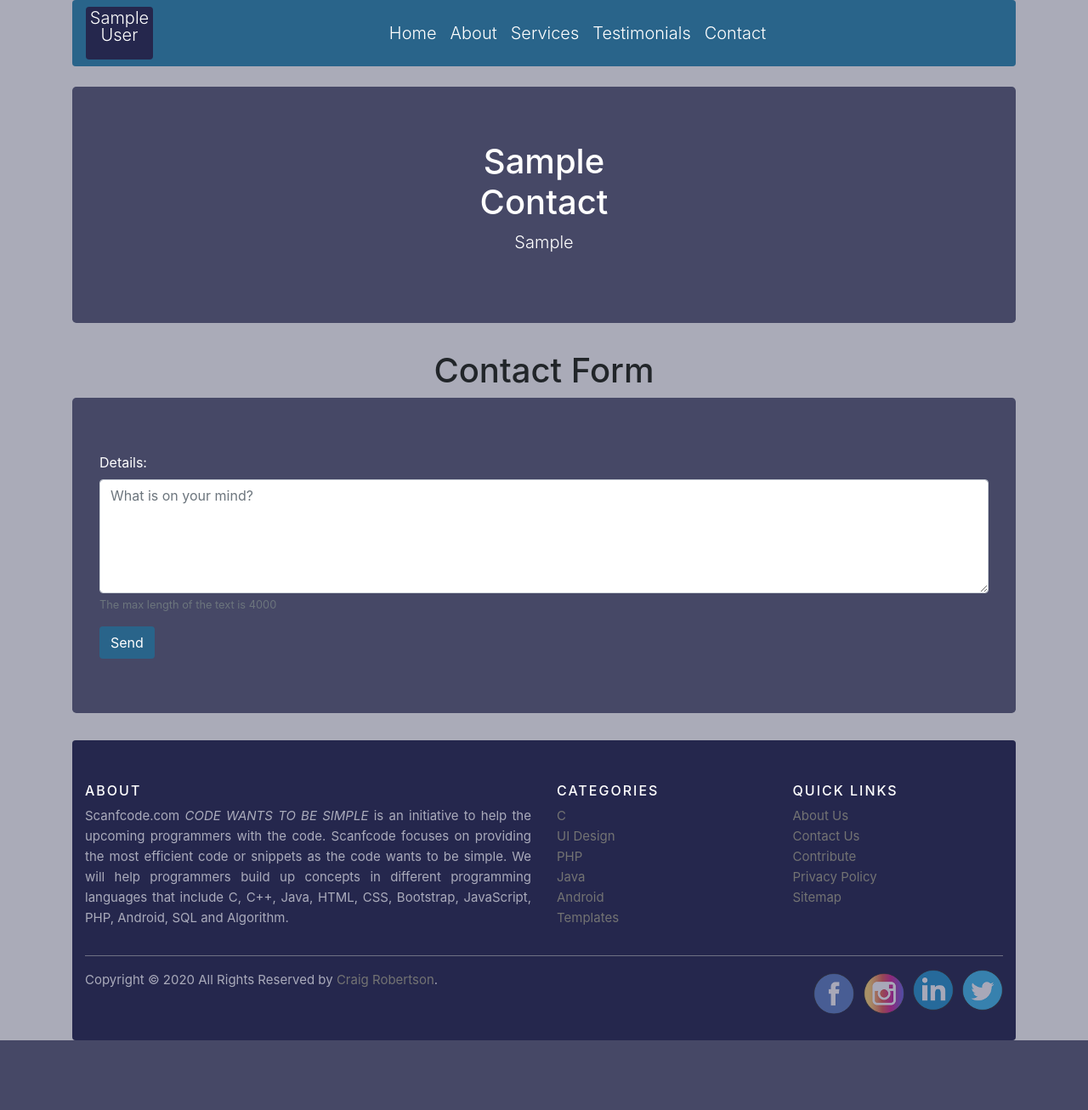
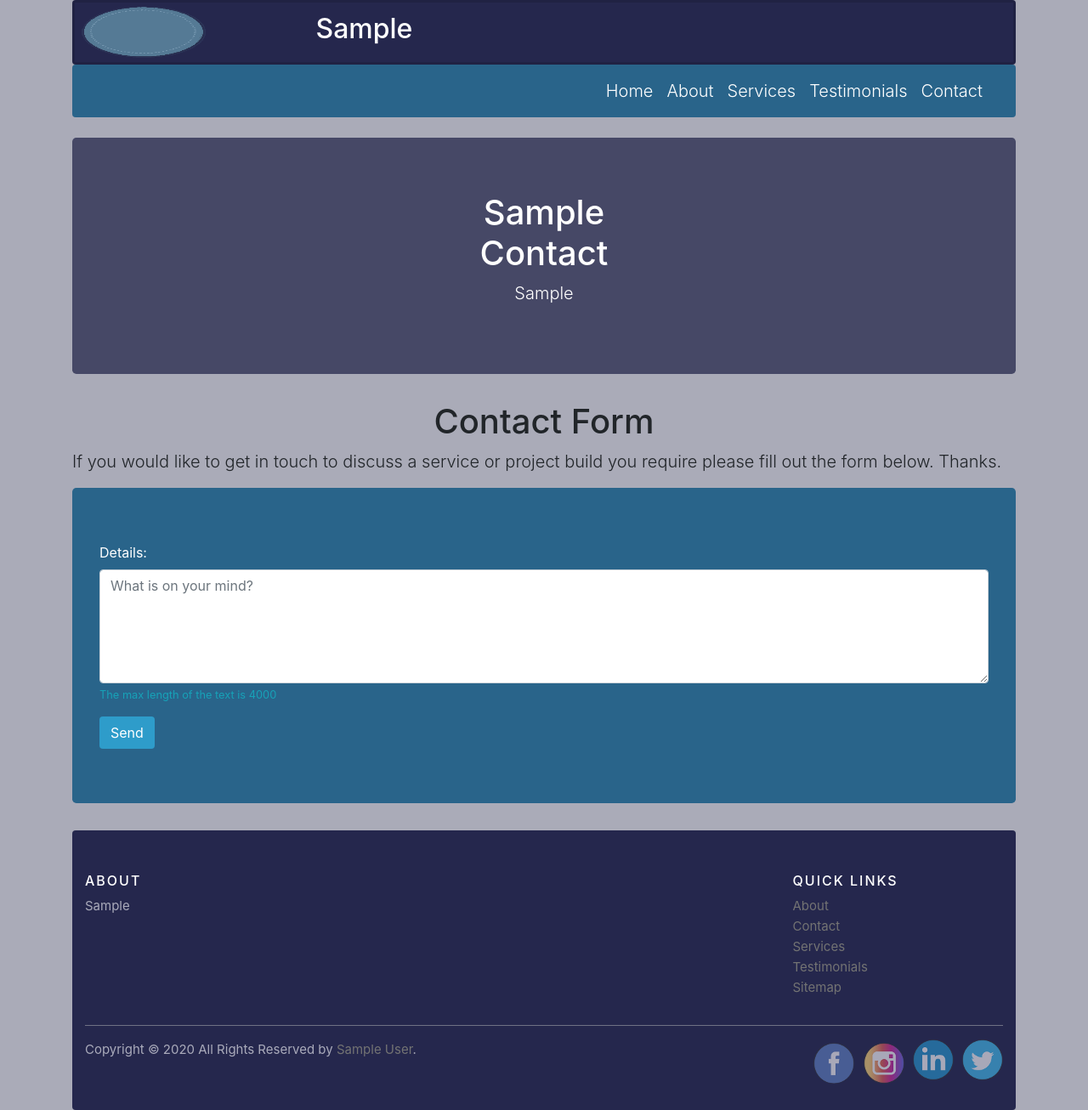
Before and after one commit to Giarcr0b/Website, a Django app: page /contact_form/ in a window 1280 px wide. Shown: the whole page at 85% size. Before the commit the page ends 1224 px from the top, so only its background shows below. Run offline with Django 3.2, Linux system fonts and the light colour scheme; tables that the repository leaves empty hold one stand-in row (values such as "Sample post"); parts of the project's set-up code (start-up, migrations or seed data) failed here and were passed over; some libraries are stand-ins or nearby versions.

Commit message:
Changes to get in touch form and others

```diff
--- a/main/templates/main/contact_form.html
+++ b/main/templates/main/contact_form.html
@@ -1,9 +1,10 @@
 {% extends "base.html" %} {% load widget_tweaks %} {% block page_content %}
 <h1 class="text-center">Contact Form</h1>
-<div class="jumbotron">
+<p class="lead">If you would like to get in touch to discuss a service or project build you require please fill out the form below. Thanks.</p>
+<div class="contact-jumbotron jumbotron">
 
     <form method="post" novalidate>
         {% csrf_token %} {% include 'main/includes/form.html' %}
-        <button type="submit" class="btn btn-card">Send</button>
+        <button type="submit" class="btn btn-form">Send</button>
     </form>
 </div> {% endblock %}
--- a/main/templates/main/get_in_touch.html
+++ b/main/templates/main/get_in_touch.html
@@ -25,7 +25,9 @@
         </div>
         {% endfor %}
     </div>
-        <button type="submit" class="btn btn-info">Send this form</button>
+    <div class="col-sm-12 text-right">
+        <button type="submit" class="btn btn-form">Send this form</button>
+    </div>
     </form>
 </div>
 </div>
--- a/main/templates/main/includes/form.html
+++ b/main/templates/main/includes/form.html
@@ -7,7 +7,7 @@
         {{ error }}
     </div>
     {% endfor %} {% else %} {% render_field field class="form-control is-valid" %} {% endif %} {% else %} {% render_field field class="form-control" %} {% endif %} {% if field.help_text %}
-    <small class="form-text text-muted">
+    <small class="form-text text-info">
         {{ field.help_text }}
       </small> {% endif %}
 </div>
--- a/personal_website/templates/base.html
+++ b/personal_website/templates/base.html
@@ -16,27 +16,44 @@
 
 <body>
     <div class="container">
+        <div class="card card-banner">
+            <div class="row">
+                <div class="col-sm-3">
+                    <a class="navbar-brand" href="#"><img src="{% static 'logo.png' %} " width="160" height="60" alt="" loading="lazy"></a>
+                </div>
+                <div class="col-sm-9 align-self-center">
+                    <h2>{{ author.business }}</h2>
+                </div>
+            </div>
+
+        </div>
+
         <nav class="navbar navbar-expand-sm rounded">
+
+
             <!-- <a class="navbar-brand" href="#"><img src="{% static 'logo.png' %} " width="160" height="145" alt="" loading="lazy"></a> -->
             {% block navigation %}
-            <a class="badge badge-info" href="{% url 'main:about' %}">
+            <!-- <a class="badge badge-info" href="{% url 'main:about' %}">
 
                 <p class="lead text-center">{{ author.firstName }}<br/>{{ author.lastName }}</p>
 
 
-            </a>
-            <button class="navbar-toggler collapsed" type="button" data-toggle="collapse" data-target="#navbarSupportedContent" aria-controls="navbarSupportedContent" aria-expanded="false" aria-label="Toggle navigation">
-                <span class="line"></span>
-                <span class="line"></span>
-                <span class="line"></span>
-            </button>
+            </a> -->
+            <div class=" container justify-content-end">
+                <button class="navbar-toggler collapsed" type="button" data-toggle="collapse" data-target="#navbarSupportedContent" aria-controls="navbarSupportedContent" aria-expanded="false" aria-label="Toggle navigation">
+                    <span class="line"></span>
+                    <span class="line"></span>
+                    <span class="line"></span>
+                </button>
+            </div>
+
 
 
 
 
             <div class="collapse navbar-collapse" id="navbarSupportedContent">
 
-                <div class="container justify-content-sm-center">
+                <div class="container justify-content-center">
                     <ul class="navbar-nav lead">
                         <li class="nav-item">
                             <a class="nav-link" href="{% url 'main:index' %}">Home <span
@@ -71,7 +88,7 @@
     <div class="container">
         <br/>
         <!-- Main hero unit for a primary marketing message or call to action -->
-        <div class="jumbotron">
+        <div class="jumbotron base-jumbotron">
             <h1 class="text-center">{{ author.business }}<br>{{ title }}</h1>
             <p class="lead text-center">
                 {{ author.identity }}
@@ -90,31 +107,18 @@
         <footer class="site-footer rounded">
             <div class="container">
                 <div class="row">
-                    <div class="col-sm-12 col-md-6">
+                    <div class="col-sm-12 col-md-9">
                         <h6>About</h6>
-                        <p class="text-justify">Scanfcode.com <i>CODE WANTS TO BE SIMPLE </i> is an initiative to help the upcoming programmers with the code. Scanfcode focuses on providing the most efficient code or snippets as the code wants to be simple. We will help programmers
-                            build up concepts in different programming languages that include C, C++, Java, HTML, CSS, Bootstrap, JavaScript, PHP, Android, SQL and Algorithm.</p>
-                    </div>
-
-                    <div class="col-xs-6 col-md-3">
-                        <h6>Categories</h6>
-                        <ul class="footer-links">
-                            <li><a href="#">C</a></li>
-                            <li><a href="#">UI Design</a></li>
-                            <li><a href="#">PHP</a></li>
-                            <li><a href="#">Java</a></li>
-                            <li><a href="#">Android</a></li>
-                            <li><a href="#">Templates</a></li>
-                        </ul>
+                        <p class="text-justify">{{ author.identity }}</p>
                     </div>
 
                     <div class="col-xs-6 col-md-3">
                         <h6>Quick Links</h6>
                         <ul class="footer-links">
-                            <li><a href="#">About Us</a></li>
-                            <li><a href="#">Contact Us</a></li>
-                            <li><a href="#">Contribute</a></li>
-                            <li><a href="#">Privacy Policy</a></li>
+                            <li><a href="{% url 'main:about' %}">About</a></li>
+                            <li><a href="{% url 'main:contact' %}">Contact</a></li>
+                            <li><a href="{% url 'services:index' %}">Services</a></li>
+                            <li><a href="{% url 'main:testimonials' %}">Testimonials</a></li>
                             <li><a href="#">Sitemap</a></li>
                         </ul>
                     </div>
@@ -125,16 +129,16 @@
                 <div class="row">
                     <div class="col-md-8 col-sm-6 col-xs-12">
                         <p class="copyright-text">Copyright &copy; 2020 All Rights Reserved by
-                            <a href="#">Craig Robertson</a>.
+                            <a href="{% url 'main:about' %}">{{ author.firstName }} {{ author.lastName }}</a>.
                         </p>
                     </div>
 
                     <div class="col-md-4 col-sm-6 col-xs-12">
                         <ul class="social-icons">
                             <li><a class="facebook" href="#"><i class="fa fa-facebook"></i></a></li>
-                            <li><a class="instagram" href="#"><i class="fa fa-twitter"></i></a></li>
-                            <li><a class="linkedin" href="#"><i class="fa fa-dribbble"></i></a></li>
-                            <li><a class="twitter" href="#"><i class="fa fa-linkedin"></i></a></li>
+                            <li><a class="instagram" href="#"><i class="fa fa-linkedin"></i></a></li>
+                            <li><a class="linkedin" href="#"><i class="fa fa-linkedin"></i></a></li>
+                            <li><a class="twitter" href="#"><i class="fa fa-twitter"></i></a></li>
                         </ul>
                     </div>
                 </div>
--- a/static/main/css/custom.css
+++ b/static/main/css/custom.css
@@ -1,3 +1,5 @@
+
+
 /* Site wide custom CSS */
 
 body {
@@ -40,12 +42,17 @@
     border-width: medium;
 }
 
+.card-banner {
+    background-color:  #25274d;
+    color: white;
+}
+
 .card-img {
     height: 200px;
     object-fit: cover;
 }
 
-.jumbotron {
+.base-jumbotron {
     background-color: #464866;
     color: white;
 }
@@ -106,6 +113,18 @@
 /* About page CSS classes */
 
 .about-jumbotron {}
+
+/* Contact page CSS classes */
+
+.contact-jumbotron {
+    background-color: #29648a;
+    color: white;
+}
+
+.btn-form {
+    background-color: #2E9CCA;
+    color: white;
+}
 
 
 /* Services page CSS classes */
```
Also changed, not shown: personal_website/settings.py (+4 -3 lines).
